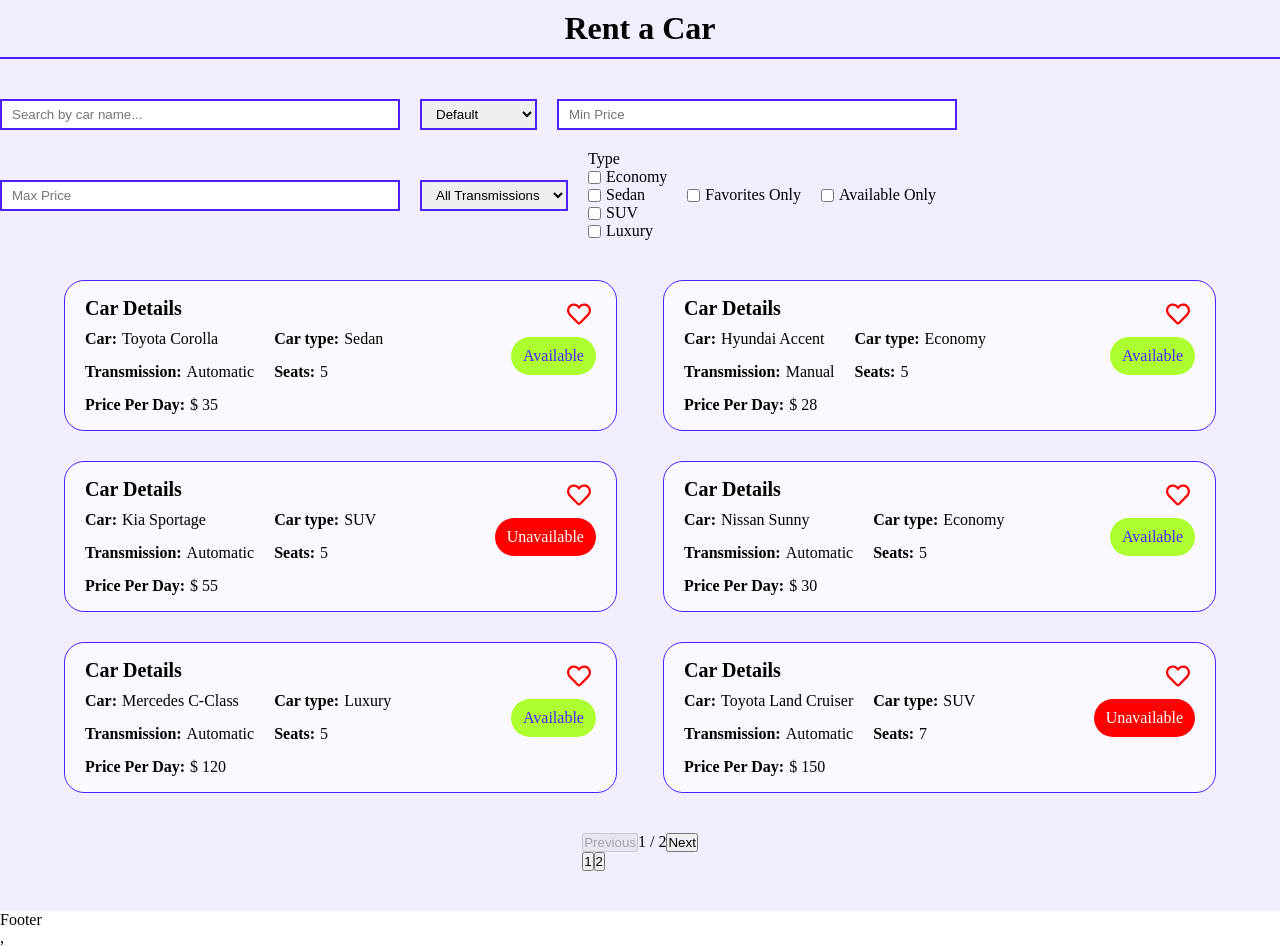
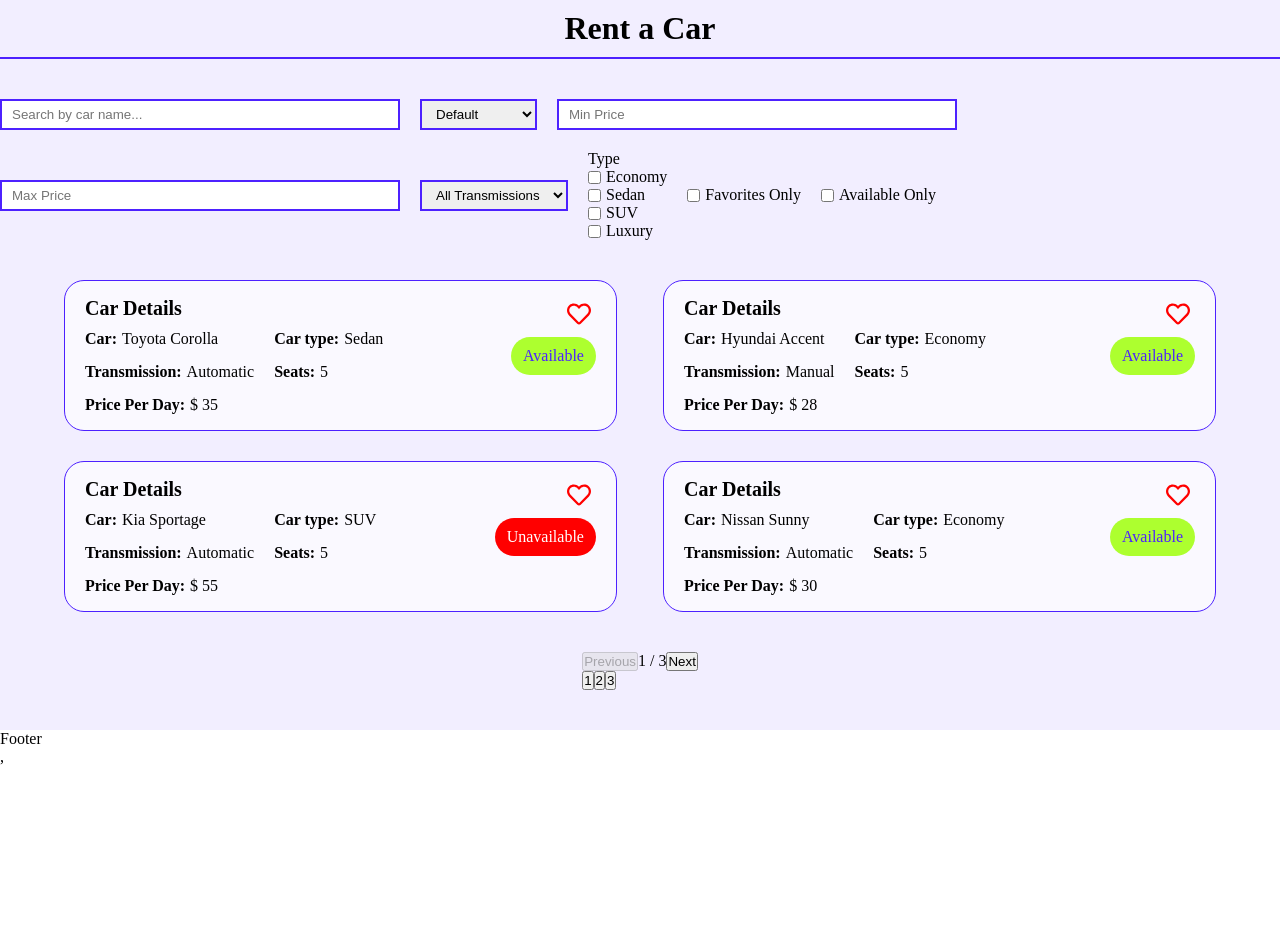
Before and after one commit to AlamdarBashirov/Car-Browser-Drigo-, a React (Vite) app: page / in a window 1280 px wide. After the commit the page ends 800 px from the top, so only its background shows below. Built offline with nearby package versions, Linux system fonts and the light colour scheme.

Commit message:
added: url sync and filters to cars section

```diff
--- a/src/app/home/sections/cars_section/CarsSection.jsx
+++ b/src/app/home/sections/cars_section/CarsSection.jsx
@@ -226,25 +226,29 @@ import { getCarsThunk } from '../../../../redux/reducers/carsSlice'
 import HomeCarCard from '../../../../components/cards/home_car_card/HomeCarCard'
 import HomeCarsFilter from '../../../../components/filters/home_cars_filter/HomeCarsFilter'
 import Pagination from '../../../../components/pagination/Pagination'
+import { useSearchParams } from 'react-router-dom'
 
 const CarsSection = () => {
 
+    const [searchParams, setSearchParams] = useSearchParams();
+    const params = {}
     const dispatch = useDispatch()
 
     const { cars, loading, error, totalCount } = useSelector((state) => state.cars)
 
-    const [query, setQuery] = useState({
-        search: "",
-        transmission: "All",
-        types: [],
-        favoritesOnly: false,
-        availableOnly: false,
-        sort: "default",
-        priceMin: "",
-        priceMax: "",
-        page: 1,
-        limit: 6
-        // seats: null
+    const [query,setQuery] = useState({
+        search: searchParams.get("search") || "",
+        transmission: searchParams.get("transmission") || "All",
+        types: searchParams.get("types")
+            ? searchParams.get("types").split(",")
+            : [],
+        favoritesOnly: searchParams.get("favorites") === "true",
+        availableOnly: searchParams.get("available") === "true",
+        sort: searchParams.get("sort") || "default",
+        priceMin: searchParams.get("priceMin") || "",
+        priceMax: searchParams.get("priceMax") || "",
+        page: Number(searchParams.get("page")) || 1,
+        limit:4
     })
 
     const totalPages = Math.ceil(
@@ -254,6 +258,39 @@ const CarsSection = () => {
     useEffect(() => {
         dispatch(getCarsThunk(query))
     }, [query])
+
+    useEffect(() => {
+        if(query.search){
+            params.search = query.search
+        }
+        if(query.transmission !== "All"){
+            params.transmission = query.transmission
+        }
+        if(query.sort !== "default"){
+            params.sort = query.sort
+        }
+        if(query.page !== 1){
+            params.page = query.page
+        }
+        if(query.availableOnly !== false){
+            params.availableOnly = query.availableOnly
+        }
+        if(query.favoritesOnly !== false){
+            params.favoritesOnly = query.favoritesOnly
+        }
+        if(query.priceMin){
+            params.priceMin = query.priceMin
+        }
+        if(query.priceMax){
+            params.priceMax = query.priceMax
+        }
+        if(query.types.length !== 0){
+            // params.types = String(query.types)
+            params.types = query.types.join(",")
+        }
+        setSearchParams(params)
+    }, [query])
+
     return (
         <>
             <div className={styles.carsSection}>
@@ -262,6 +299,7 @@ const CarsSection = () => {
                         query={query}
                         setQuery={setQuery}
                     />
+                    {/* <span>Showing {cars.length} of {totalCount} cars</span> */}
                 </div>
                 <div className={styles.carsSectionContainer}>
                     {cars && cars.map((car) => {
```
